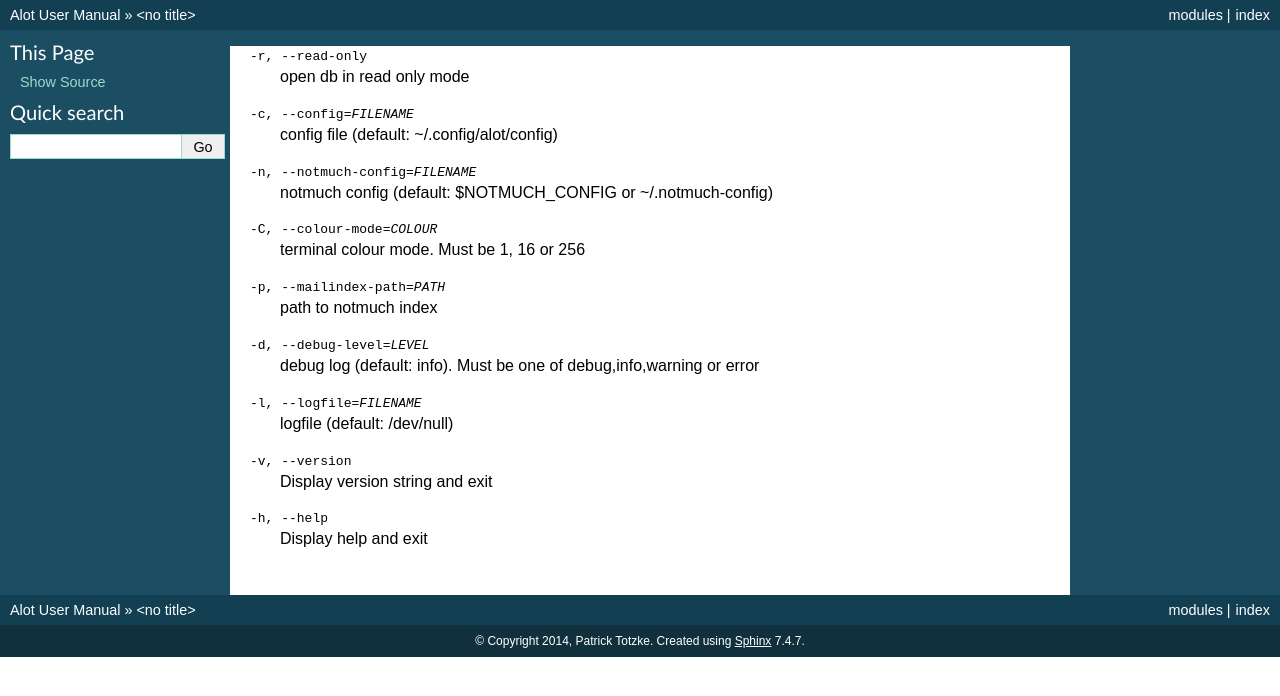
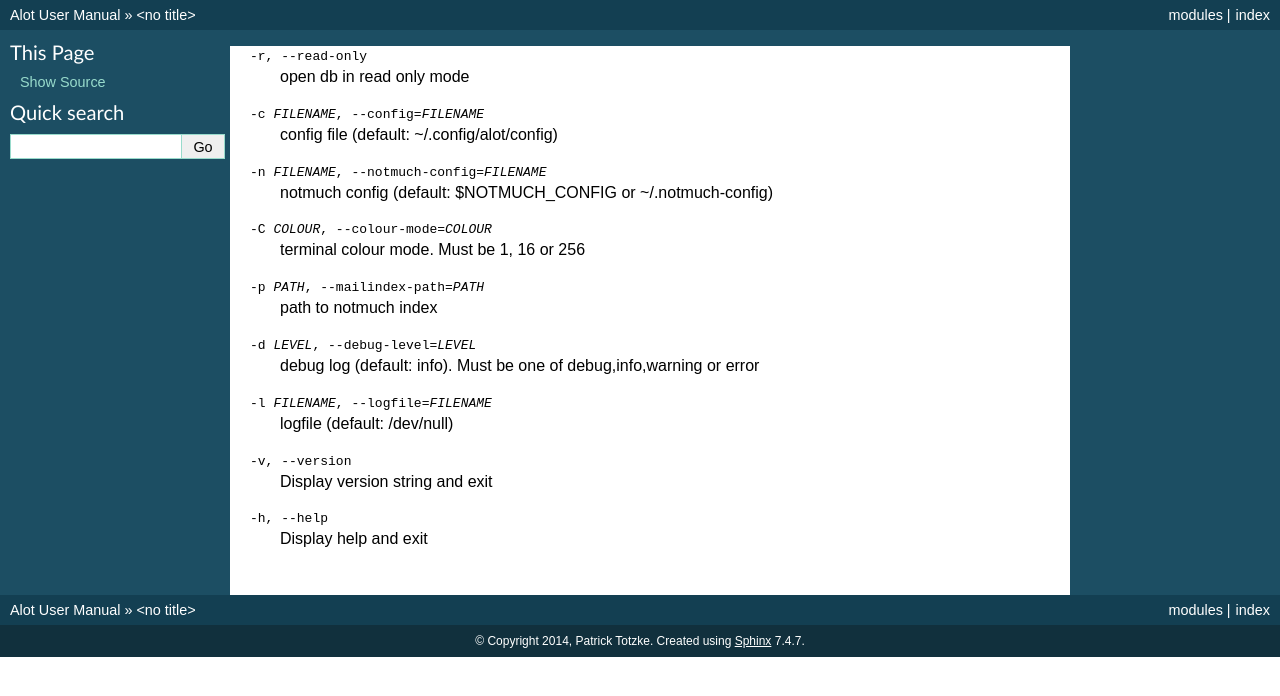
Before and after one commit to pazz/alot, a Sphinx documentation site: the page built from docs/source/usage/cli_options.rst, in a window 1280 px wide. Shown: the top 696 px of the page. Built offline with Sphinx 7.4.7, drawn with Linux system fonts in a browser that asks for light colours.

Commit message:
Fix typesetting of option arguments in the manual
Sphinx appears to not typeset an option properly when only the long
version lists an argument. Add the arguments to the short versions as
well.

```diff
--- a/docs/source/usage/cli_options.rst
+++ b/docs/source/usage/cli_options.rst
@@ -1,9 +1,9 @@
 -r, --read-only                open db in read only mode
--c, --config=FILENAME          config file (default: ~/.config/alot/config)
--n, --notmuch-config=FILENAME  notmuch config (default: $NOTMUCH_CONFIG or ~/.notmuch-config)
--C, --colour-mode=COLOUR       terminal colour mode. Must be 1, 16 or 256
--p, --mailindex-path=PATH      path to notmuch index
--d, --debug-level=LEVEL        debug log (default: info). Must be one of debug,info,warning or error
--l, --logfile=FILENAME         logfile (default: /dev/null)
+-c FILENAME, --config=FILENAME          config file (default: ~/.config/alot/config)
+-n FILENAME, --notmuch-config=FILENAME  notmuch config (default: $NOTMUCH_CONFIG or ~/.notmuch-config)
+-C COLOUR, --colour-mode=COLOUR         terminal colour mode. Must be 1, 16 or 256
+-p PATH, --mailindex-path=PATH          path to notmuch index
+-d LEVEL, --debug-level=LEVEL           debug log (default: info). Must be one of debug,info,warning or error
+-l FILENAME, --logfile=FILENAME         logfile (default: /dev/null)
 -v, --version                  Display version string and exit
 -h, --help                     Display  help and exit
```
